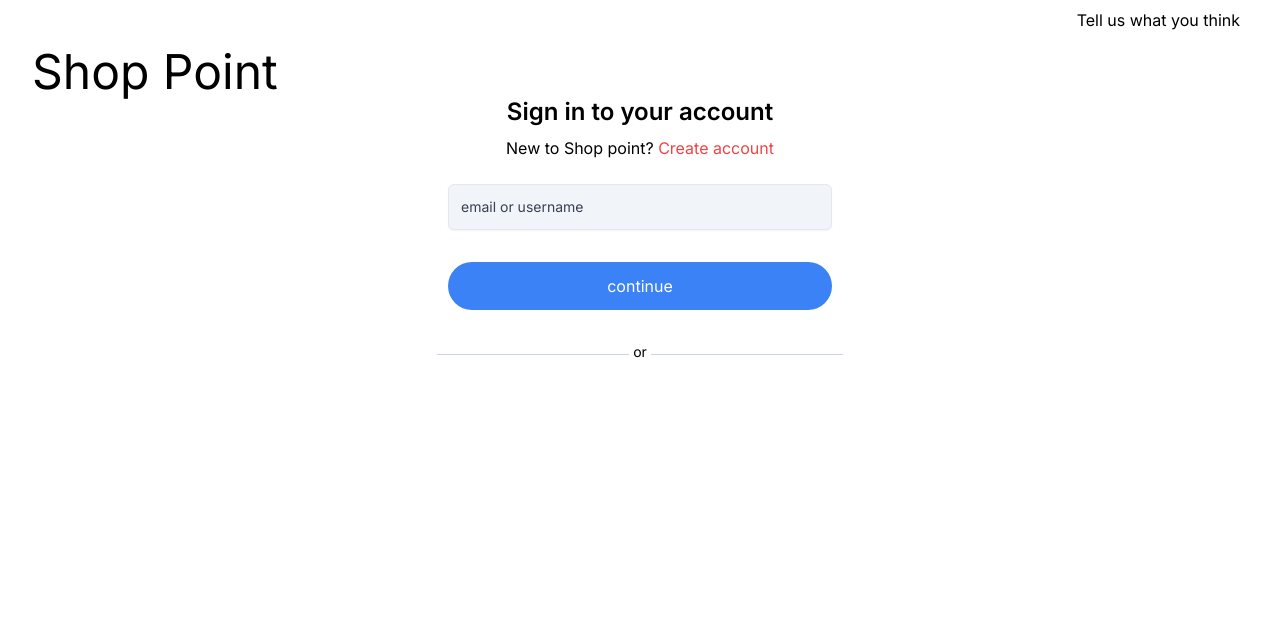
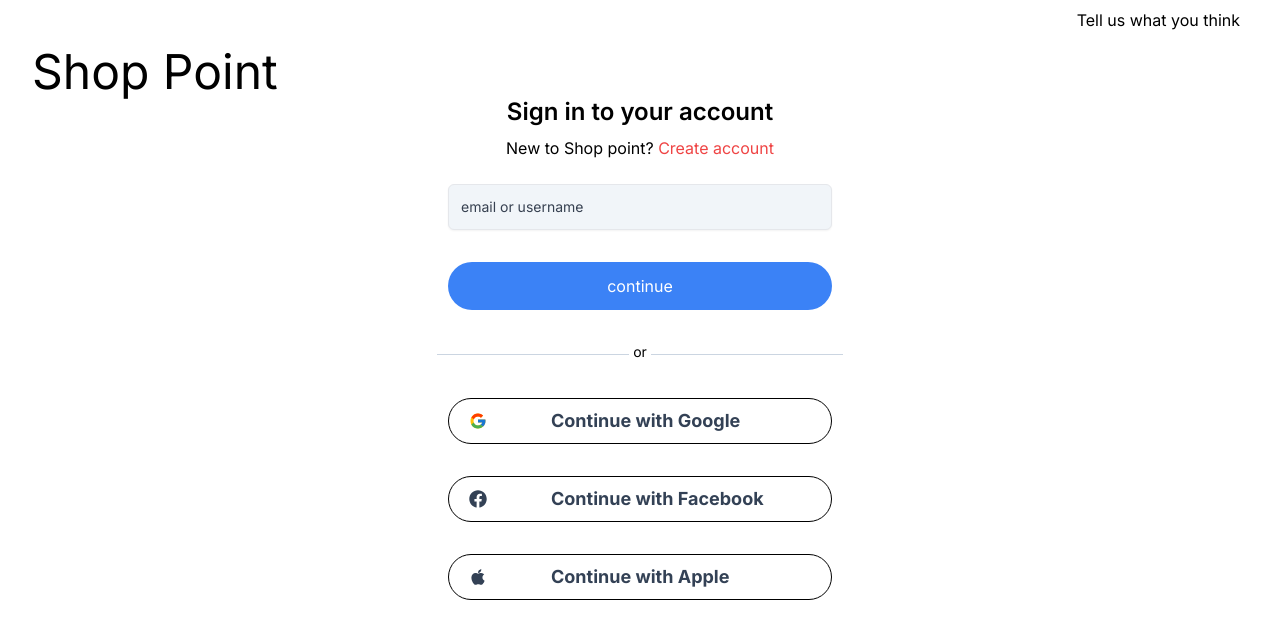
Before and after one commit to programmer-kabir/Shop-Point, a React (Vite) app in the folder Client-Side/: page /signin in a window 1280 px wide. Shown: the top 638 px of the page. Built offline with nearby package versions, Linux system fonts and the light colour scheme.

Commit message:
other login btn addad

```diff
--- a/Client-Side/src/Pages/Authencations/Signin.jsx
+++ b/Client-Side/src/Pages/Authencations/Signin.jsx
@@ -1,5 +1,8 @@
-import { Link } from 'react-router-dom'
-import Container from '../../components/Container'
+import { Link } from 'react-router-dom';
+import Container from '../../components/Container';
+import Button from '../../components/authenticationBtn/Button';
+import { FcGoogle } from 'react-icons/fc';
+import { FaApple, FaFacebook } from 'react-icons/fa';
 
 const Signin = () => {
   return (
@@ -40,6 +43,9 @@
       <div className='pb-1 text-sm px-1'>or</div>
       <div className='h-[1px] bg-slate-300 w-48'></div>
     </div>
+    <Button name={"Continue with Google"} logo={<FcGoogle />}/>
+    <Button name={"Continue with Facebook"} logo={<FaFacebook />}/>
+    <Button name={"Continue with Apple"} logo={<FaApple />}/>
      </div>
     </Container>
   )
--- /dev/null
+++ b/Client-Side/src/components/authenticationBtn/Button.jsx
@@ -0,0 +1,10 @@
+
+const Button = ({name, logo}) => {
+    return (
+        <div className="border border-black text-slate-700 font-bold hover:bg-slate-200 w-96 py-2 px-5 mt-8 rounded-full">
+          <button className='flex items-center gap-16 text-lg'>{logo}{name}</button>
+        </div>
+    );
+};
+
+export default Button;
```
Also changed, not shown: Client-Side/src/assets/googleLogo.png (added).
